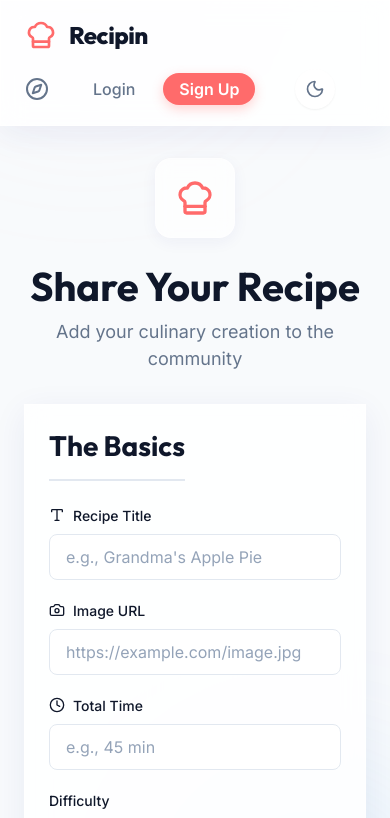
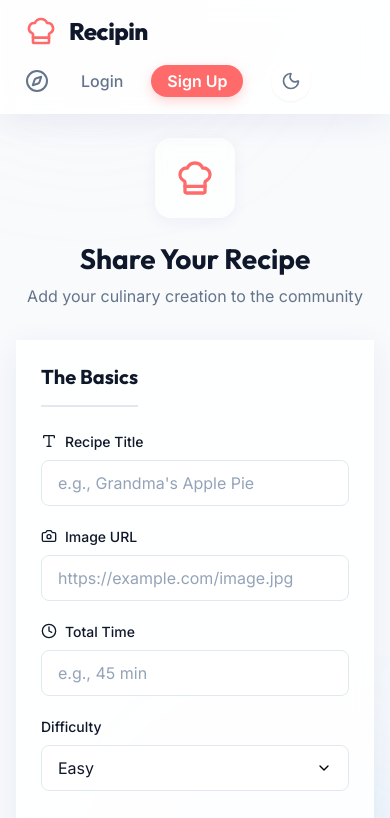
Before and after one commit to ErexPL/Recipin, a React (Vite) app: page /create in a window 390 px wide. Shown: the top 818 px of the page. Built offline with nearby package versions, Linux system fonts and the light colour scheme; no server answers.

Commit message:
Time fix and responsiveness

```diff
--- a/api/index.js
+++ b/api/index.js
@@ -82,6 +82,7 @@ app.get('/api/recipes', async (req, res) => {
 
     const formattedRecipes = result.rows.map(r => ({
         ...r,
+        prepTime: r.preptime,
         ingredients: JSON.parse(r.ingredients || '[]'),
         steps: JSON.parse(r.steps || '[]'),
         isSaved: !!r.issaved,
--- a/src/components/Navbar/Navbar.css
+++ b/src/components/Navbar/Navbar.css
@@ -4,6 +4,7 @@
     z-index: 100;
     border-bottom: 1px solid var(--color-border);
     padding: 1rem 0;
+    background: var(--color-surface);
 }
 
 .nav-content {
@@ -109,9 +110,13 @@
 }
 
 @media (max-width: 768px) {
+    .navbar {
+        padding: 0.75rem 0;
+    }
+
     .nav-content {
         flex-wrap: wrap;
-        gap: 1rem;
+        gap: 0.75rem;
     }
 
     .search-bar {
@@ -127,4 +132,16 @@
     .create-btn span {
         display: none;
     }
+
+    .create-btn {
+        padding: 0.5rem;
+    }
+
+    .nav-links {
+        gap: 0.75rem;
+    }
+
+    .user-menu {
+        margin-left: 0.5rem !important;
+    }
 }
--- a/src/components/RecipeCard/RecipeCard.css
+++ b/src/components/RecipeCard/RecipeCard.css
@@ -121,12 +121,16 @@
     color: var(--color-text-muted);
 }
 
+[data-theme='dark'] .recipe-author {
+    color: var(--color-text-muted);
+}
+
 .recipe-stats {
     display: flex;
     gap: 1rem;
     margin-bottom: 1.25rem;
     padding-bottom: 1rem;
-    border-bottom: 1px solid rgba(0, 0, 0, 0.05);
+    border-bottom: 1px solid var(--color-border);
 }
 
 .stat {
@@ -136,6 +140,10 @@
     font-size: 0.875rem;
     color: var(--color-text-secondary);
     font-weight: 500;
+}
+
+[data-theme='dark'] .stat {
+    color: var(--color-text-secondary);
 }
 
 .recipe-footer {
--- a/src/index.css
+++ b/src/index.css
@@ -140,10 +140,27 @@ img, picture, video, canvas, svg {
   box-shadow: 0 12px 24px 0 rgba(31, 38, 135, 0.1);
 }
 
+[data-theme='dark'] .glass-card {
+  background: rgba(30, 41, 59, 0.6);
+  border: 1px solid rgba(51, 65, 85, 0.4);
+}
+
 .container {
   max-width: 1200px;
   margin: 0 auto;
   padding: 0 1.5rem;
+}
+
+.main-content {
+  padding: 2rem 1.5rem;
+  min-height: calc(100vh - 80px);
+}
+
+@media (max-width: 768px) {
+  .main-content {
+    padding: 1.5rem 1rem;
+    min-height: calc(100vh - 70px);
+  }
 }
 
 .flex-center {
@@ -258,6 +275,15 @@ img, picture, video, canvas, svg {
   box-shadow: var(--shadow-md);
 }
 
+[data-theme='dark'] .btn-icon {
+  background-color: var(--color-surface);
+  color: var(--color-text-secondary);
+}
+
+[data-theme='dark'] .btn-icon:hover {
+  background-color: var(--color-surface-hover);
+}
+
 .input-group {
   display: flex;
   flex-direction: column;
--- a/src/pages/Home/Feed.css
+++ b/src/pages/Home/Feed.css
@@ -1,6 +1,7 @@
 .page-container {
     max-width: 1200px;
     margin: 0 auto;
+    padding: 0 0.5rem;
 }
 
 .page-header {
@@ -15,6 +16,24 @@
 .page-subtitle {
     color: var(--color-text-secondary);
     font-size: 1.125rem;
+}
+
+@media (max-width: 768px) {
+    .page-container {
+        padding: 0;
+    }
+
+    .page-header {
+        margin-bottom: 1.5rem;
+    }
+
+    .page-title {
+        font-size: 1.75rem;
+    }
+
+    .page-subtitle {
+        font-size: 1rem;
+    }
 }
 
 .flex-center-start {
@@ -50,6 +69,10 @@
     border: 1px solid var(--color-border);
 }
 
+[data-theme='dark'] .filter-pills {
+    background-color: var(--color-surface);
+}
+
 .pill-btn {
     display: flex;
     align-items: center;
@@ -66,6 +89,15 @@
     background-color: var(--color-surface-hover);
 }
 
+[data-theme='dark'] .pill-btn {
+    color: var(--color-text-secondary);
+}
+
+[data-theme='dark'] .pill-btn:hover {
+    color: var(--color-text-primary);
+    background-color: var(--color-surface-hover);
+}
+
 .pill-btn.active {
     background-color: var(--color-primary);
     color: white;
@@ -74,9 +106,16 @@
 
 .recipe-grid {
     display: grid;
-    grid-template-columns: repeat(auto-fill, minmax(300px, 1fr));
-    gap: 2rem;
+    grid-template-columns: repeat(auto-fill, minmax(280px, 1fr));
+    gap: 1.5rem;
     align-items: stretch;
+}
+
+@media (max-width: 480px) {
+    .recipe-grid {
+        grid-template-columns: 1fr;
+        gap: 1rem;
+    }
 }
 
 .animate-fade-in {
--- a/src/pages/RecipeDetails/RecipeDetails.css
+++ b/src/pages/RecipeDetails/RecipeDetails.css
@@ -191,20 +191,80 @@
 }
 
 @media (max-width: 768px) {
+    .recipe-details-container {
+        padding-bottom: 2rem;
+    }
+
+    .back-btn {
+        margin-bottom: 1rem;
+    }
+
     .img-wrapper {
-        height: 300px;
+        height: 250px;
+        border-radius: var(--radius-xl);
+    }
+
+    .badges-overlay {
+        bottom: 1rem;
+        left: 1rem;
+    }
+
+    .badges-overlay .badge {
+        padding: 0.375rem 0.75rem;
+        font-size: 0.875rem;
     }
 
     .detail-title {
-        font-size: 2rem;
+        font-size: 1.5rem;
     }
 
     .detail-meta {
-        padding: 1.5rem;
+        padding: 1.25rem;
+    }
+
+    .detail-meta .flex-between {
+        flex-direction: column;
+        align-items: flex-start;
+        gap: 1rem;
+    }
+
+    .detail-actions {
+        width: 100%;
+    }
+
+    .detail-actions .action-btn {
+        width: 2.5rem;
+        height: 2.5rem;
+    }
+
+    .detail-actions .upvote-btn {
+        flex: 1;
     }
 
     .ingredients-section,
     .steps-section {
-        padding: 1.5rem;
+        padding: 1.25rem;
+    }
+
+    .section-title {
+        font-size: 1.25rem;
+    }
+
+    .ingredient-item {
+        font-size: 1rem;
+    }
+
+    .step-item {
+        gap: 1rem;
+    }
+
+    .step-number {
+        width: 32px;
+        height: 32px;
+        font-size: 1rem;
+    }
+
+    .step-content {
+        font-size: 1rem;
     }
 }
--- a/src/router/routes.jsx
+++ b/src/router/routes.jsx
@@ -1,4 +1,4 @@
-import React, { useContext } from 'react';
+import React from 'react';
 import { BrowserRouter as Router, Routes, Route } from 'react-router-dom';
 import Home from '../pages/Home/Home';
 import Saved from '../pages/Saved/Saved';
@@ -7,17 +7,13 @@ import Login from '../pages/Login/Login';
 import Register from '../pages/Register/Register';
 import RecipeDetails from '../pages/RecipeDetails/RecipeDetails';
 import Navbar from '../components/Navbar/Navbar';
-import { ThemeContext } from '../context/ThemeContext';
 
 const AppRouter = () => {
-  const { theme } = useContext(ThemeContext);
-
   return (
-    <div data-theme={theme}>
     <Router>
       <div className="app-background"></div>
       <Navbar />
-        <main className="container" style={{ padding: '2rem 1.5rem', minHeight: 'calc(100vh - 80px)' }}>
+      <main className="main-content container">
         <Routes>
           <Route path="/" element={<Home />} />
           <Route path="/saved" element={<Saved />} />
@@ -28,7 +24,6 @@ const AppRouter = () => {
         </Routes>
       </main>
     </Router>
-    </div>
   );
 };
 
```
Lines whose indentation alone changed are shown as unchanged.
